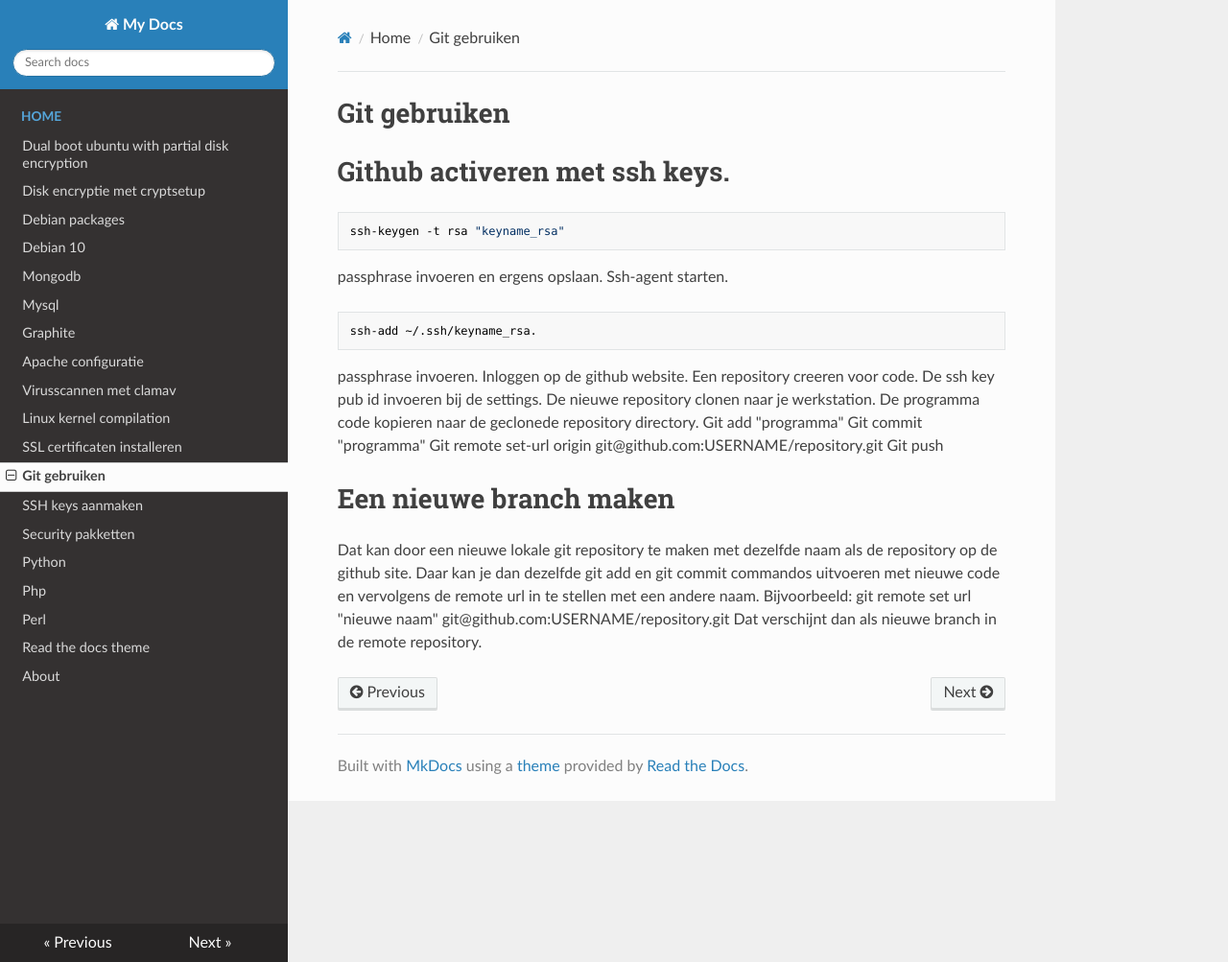
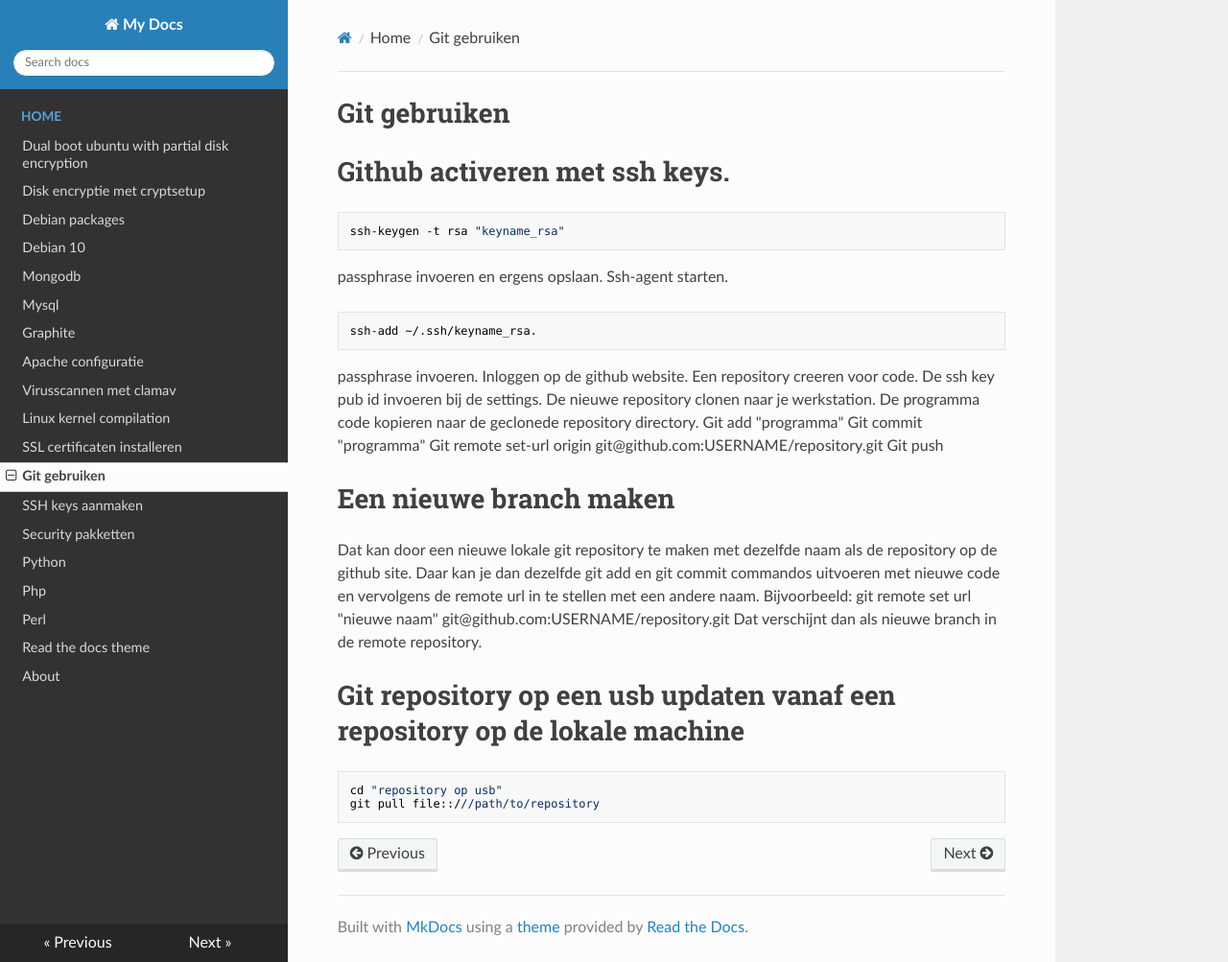
Before and after one commit to MatthewBuchananAstley/linuxhowto, an MkDocs documentation site: the page built from docs/git.md, in a window 1280 px wide and 1003 px high. Shown: the whole window at 96% size. Built offline with MkDocs 1.6.1, drawn with Linux system fonts in a browser that asks for light colours; nearby versions of some CDN libraries.

Commit message:
Added git updaten vanaf locale machine info

```diff
--- a/docs/git.md
+++ b/docs/git.md
@@ -25,3 +25,8 @@ Dat kan door een nieuwe lokale git repository te maken met dezelfde naam als de
 Daar kan je dan dezelfde git add en git commit commandos uitvoeren met nieuwe code en vervolgens de remote url in te stellen met een andere naam. Bijvoorbeeld:
 git remote set url "nieuwe naam" git@github.com:USERNAME/repository.git
 Dat verschijnt dan als nieuwe branch in de remote repository.
+
+# Git repository op een usb updaten vanaf een repository op de lokale machine
+
+    cd "repository op usb"
+    git pull file::///path/to/repository
```
